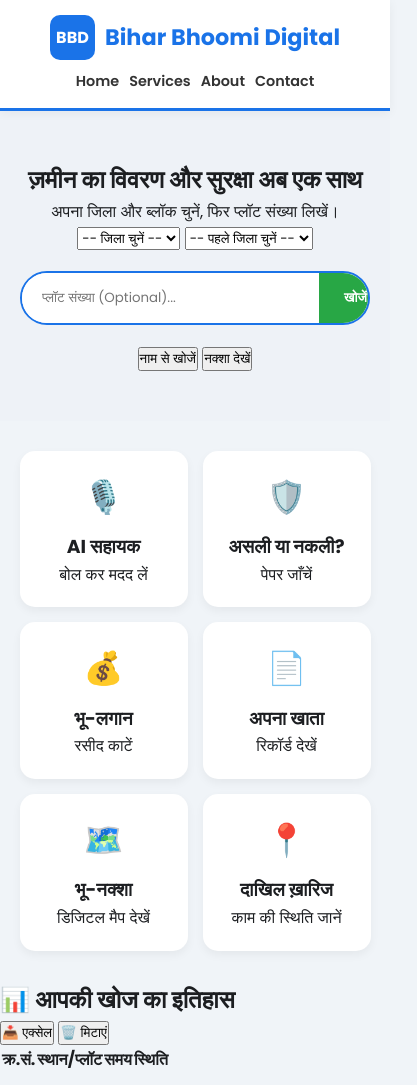
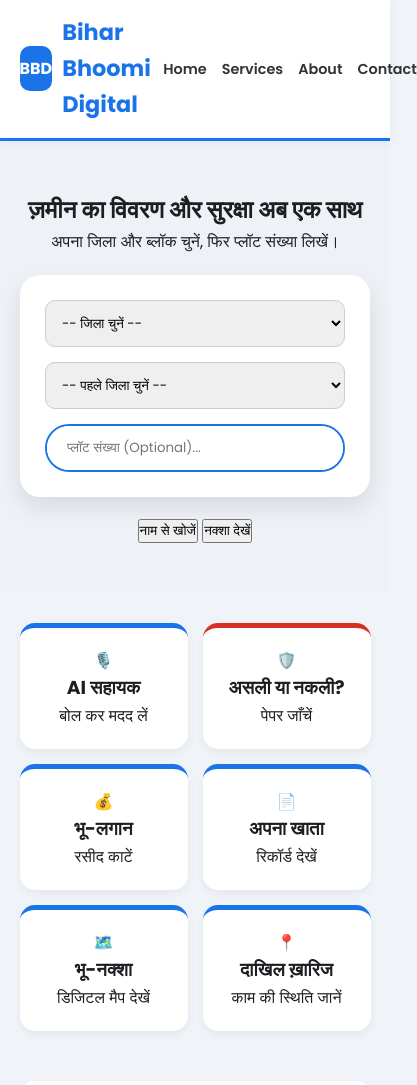
Before and after one commit to kushwahapawankushwaha790-crypto/biharbhoomidigital, a plain HTML site: page index.html in a window 390 px wide. Shown: the top 1085 px of the page, 417 px wide, since content can reach past the window. Drawn offline with Linux system fonts and the light colour scheme.

Commit message:
Enhance styles and add selection box
Added a selection box for user input and updated styles for various components.

```diff
--- a/style1.css
+++ b/style1.css
@@ -3,38 +3,32 @@
 * { margin: 0; padding: 0; box-sizing: border-box; font-family: 'Poppins', 'Hind', sans-serif; }
 body { background: #f0f4f8; color: #1c1e21; line-height: 1.6; }
 
-/* Navigation & Menu */
 .navbar { background: white; padding: 15px 5%; border-bottom: 3px solid #1a73e8; box-shadow: 0 2px 10px rgba(0,0,0,0.05); position: sticky; top: 0; z-index: 1000; }
 .header-container { max-width: 1200px; margin: 0 auto; display: flex; justify-content: space-between; align-items: center; }
 .logo-wrapper { display: flex; align-items: center; gap: 10px; }
 .brand-icon { background: #1a73e8; color: white; width: 45px; height: 45px; border-radius: 10px; display: flex; align-items: center; justify-content: center; font-weight: 800; }
 .logo-name { font-size: 1.4rem; font-weight: 700; color: #1a73e8; }
 .nav-menu { display: flex; list-style: none; gap: 15px; }
-.nav-menu li a { text-decoration: none; color: #333; font-weight: 600; font-size: 0.9rem; transition: 0.3s; }
-.nav-menu li a:hover { color: #1a73e8; }
+.nav-menu li a { text-decoration: none; color: #333; font-weight: 600; font-size: 0.9rem; }
 
-/* Hero Section */
 .hero { background: #eef2f7; padding: 50px 20px; text-align: center; }
-.search-container { display: flex; max-width: 600px; margin: 20px auto; background: white; border-radius: 50px; border: 2px solid #1a73e8; overflow: hidden; }
-.search-container input { flex: 1; border: none; padding: 15px 20px; outline: none; }
+.selection-box { background: white; padding: 25px; border-radius: 20px; max-width: 500px; margin: 20px auto; box-shadow: 0 10px 25px rgba(0,0,0,0.1); }
+.selection-box select { width: 100%; padding: 12px; margin-bottom: 15px; border: 1px solid #ccc; border-radius: 10px; outline: none; }
+
+.search-container { display: flex; background: white; border-radius: 50px; border: 2px solid #1a73e8; overflow: hidden; }
+.search-container input { flex: 1; border: none; padding: 12px 20px; outline: none; }
 .btn-search { background: #28a745; color: white; border: none; padding: 0 25px; cursor: pointer; font-weight: bold; }
 
-/* Service Cards */
 .services-container { display: grid; grid-template-columns: repeat(auto-fit, minmax(150px, 1fr)); gap: 15px; padding: 30px 5%; }
-.service-card { background: white; padding: 20px; border-radius: 15px; text-align: center; cursor: pointer; transition: 0.3s; box-shadow: 0 4px 10px rgba(0,0,0,0.05); }
-.service-card:hover { transform: translateY(-5px); }
-.service-icon { font-size: 2rem; display: block; margin-bottom: 10px; }
+.service-card { background: white; padding: 20px; border-radius: 15px; text-align: center; cursor: pointer; box-shadow: 0 4px 10px rgba(0,0,0,0.05); border-top: 5px solid #1a73e8; }
+.fraud-protection { border-top-color: #d93025; }
 
-/* Modal */
-.modal { display: none; position: fixed; z-index: 2000; left: 0; top: 0; width: 100%; height: 100%; background: rgba(0,0,0,0.75); backdrop-filter: blur(5px); }
+.dashboard-card { background: white; margin: 20px 5%; padding: 20px; border-radius: 15px; box-shadow: 0 4px 10px rgba(0,0,0,0.05); }
+table { width: 100%; border-collapse: collapse; margin-top: 15px; }
+th, td { padding: 12px; text-align: left; border-bottom: 1px solid #eee; }
+
+.modal { display: none; position: fixed; z-index: 2000; left: 0; top: 0; width: 100%; height: 100%; background: rgba(0,0,0,0.7); backdrop-filter: blur(5px); }
 .modal-content { background: white; margin: 15% auto; padding: 30px; border-radius: 20px; width: 85%; max-width: 400px; text-align: center; }
 
-/* Footer & WhatsApp */
-.legal-footer { background: #2c3e50; color: white; padding: 30px; text-align: center; margin-top: 30px; }
+.legal-footer { background: #2c3e50; color: white; padding: 30px; text-align: center; }
 .wa-btn { background: #25D366; color: white; padding: 10px 20px; border-radius: 25px; text-decoration: none; display: inline-block; margin-top: 15px; font-weight: bold; }
-
-/* Mobile */
-@media (max-width: 768px) {
-    .header-container { flex-direction: column; gap: 10px; }
-    .nav-menu { font-size: 0.8rem; gap: 10px; }
-}
```
